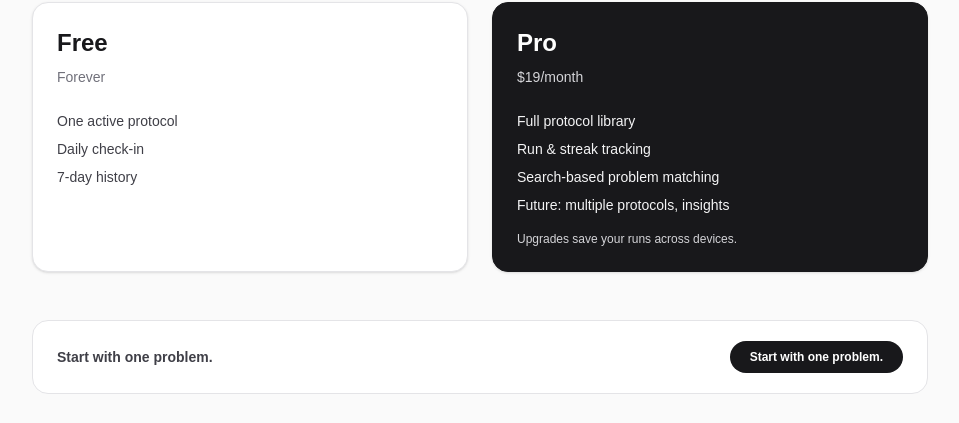
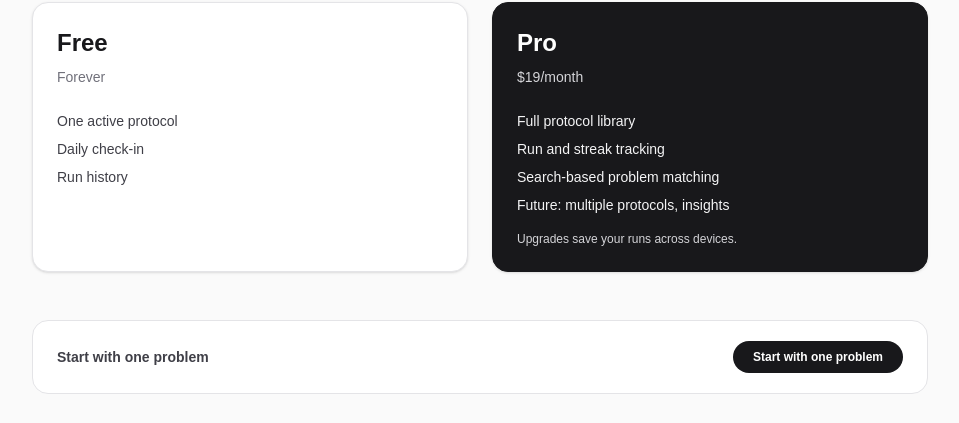
Before and after one commit to bbyjae-django-lab/quadrant, a Next.js app: page /pricing in a window 1280 px wide. Shown: the part 354-777 px from the top of the page, without its empty margins (160-1119 px from the left). Built offline with nearby package versions, Linux system fonts and the light colour scheme.

Commit message:
Pricing page polish + “alive” return path

```diff
--- a/app/pricing/page.tsx
+++ b/app/pricing/page.tsx
@@ -47,7 +47,7 @@ export default function PricingPage() {
             <ul className="mt-6 space-y-2 text-sm text-zinc-700">
               <li>One active protocol</li>
               <li>Daily check-in</li>
-              <li>7-day history</li>
+              <li>Run history</li>
             </ul>
           </div>
 
@@ -58,7 +58,7 @@ export default function PricingPage() {
               </div>
             <ul className="mt-6 space-y-2 text-sm text-zinc-100">
               <li>Full protocol library</li>
-              <li>Run & streak tracking</li>
+              <li>Run and streak tracking</li>
               <li>Search-based problem matching</li>
               <li>Future: multiple protocols, insights</li>
             </ul>
@@ -70,14 +70,14 @@ export default function PricingPage() {
 
         <section className="flex items-center justify-between rounded-2xl border border-zinc-200 bg-white px-6 py-5">
           <p className="text-sm font-semibold text-zinc-700">
-            Start with one problem.
+            Start with one problem
           </p>
           <button
             type="button"
             className="rounded-full bg-zinc-900 px-5 py-2 text-xs font-semibold text-white transition hover:bg-zinc-800"
             onClick={handleBack}
           >
-            Start with one problem.
+            Start with one problem
           </button>
         </section>
       </main>
```
